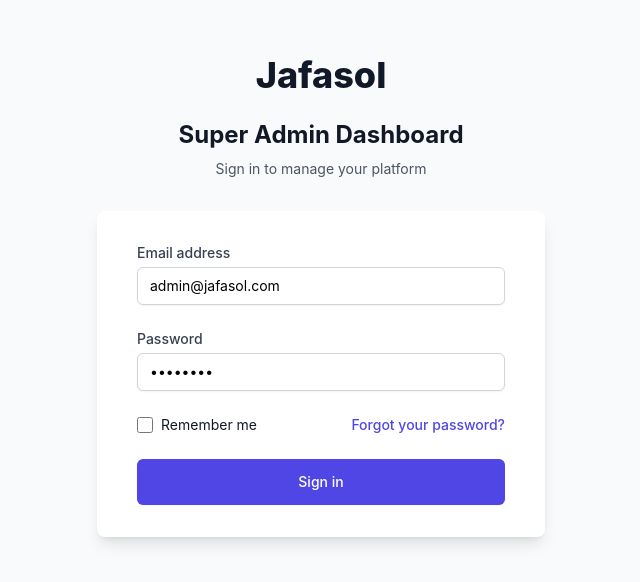
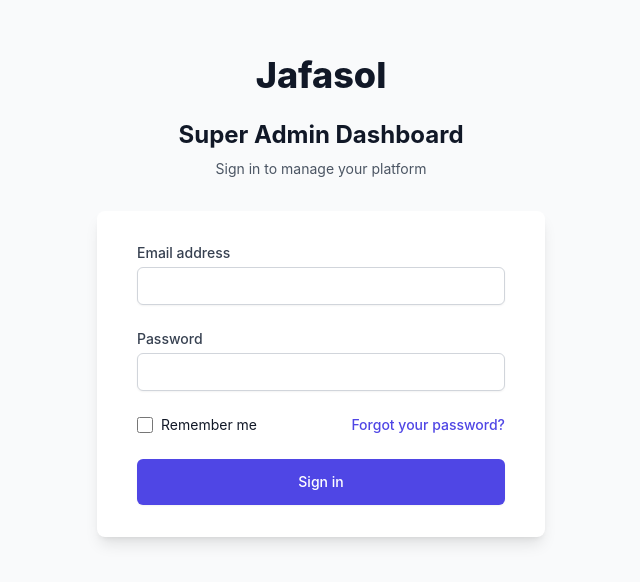
Before and after one commit to Jacksonmilees/jafasol-admin, a React (Vite) app: page / in a window 1280 px wide. Shown: the part 104-686 px from the top of the page, without its empty margins (319-959 px from the left). Built offline with nearby package versions, Linux system fonts and the light colour scheme; a web font is replaced by a local one.

Commit message:
Remove hardcoded login credentials

```diff
--- a/api.ts
+++ b/api.ts
@@ -1,5 +1,5 @@
 // API Service for Main JafaSol Admin Dashboard
-const API_BASE = 'https://jafasol-backend-c364453817af.herokuapp.com/api';
+const API_BASE = 'https://jafasol.com/api';
 
 interface ApiResponse<T> {
   message: string;
--- a/components/auth/LoginPage.tsx
+++ b/components/auth/LoginPage.tsx
@@ -5,8 +5,8 @@
 }
 
 const LoginPage: React.FC<LoginPageProps> = ({ onLogin }) => {
-    const [email, setEmail] = useState('admin@jafasol.com');
-    const [password, setPassword] = useState('password');
+    const [email, setEmail] = useState('');
+    const [password, setPassword] = useState('');
 
     const handleSubmit = (e: React.FormEvent) => {
         e.preventDefault();
```
